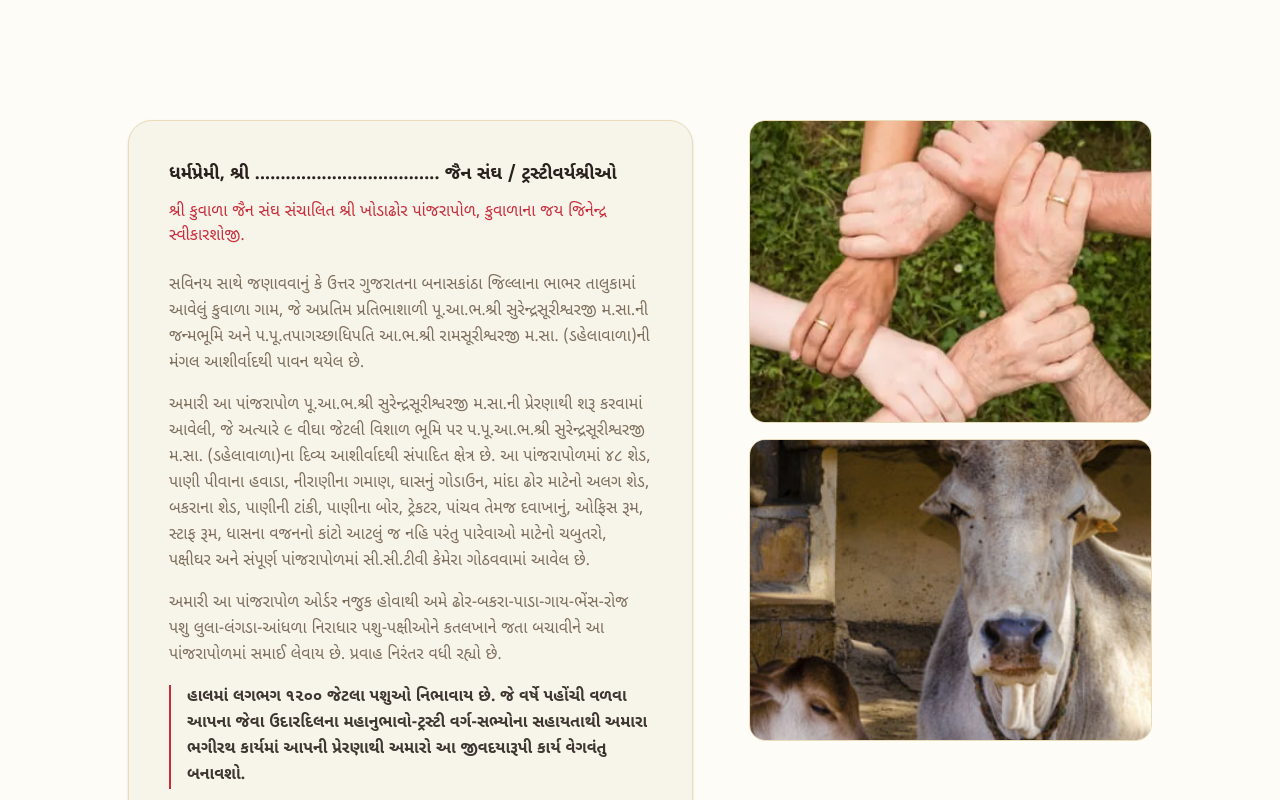
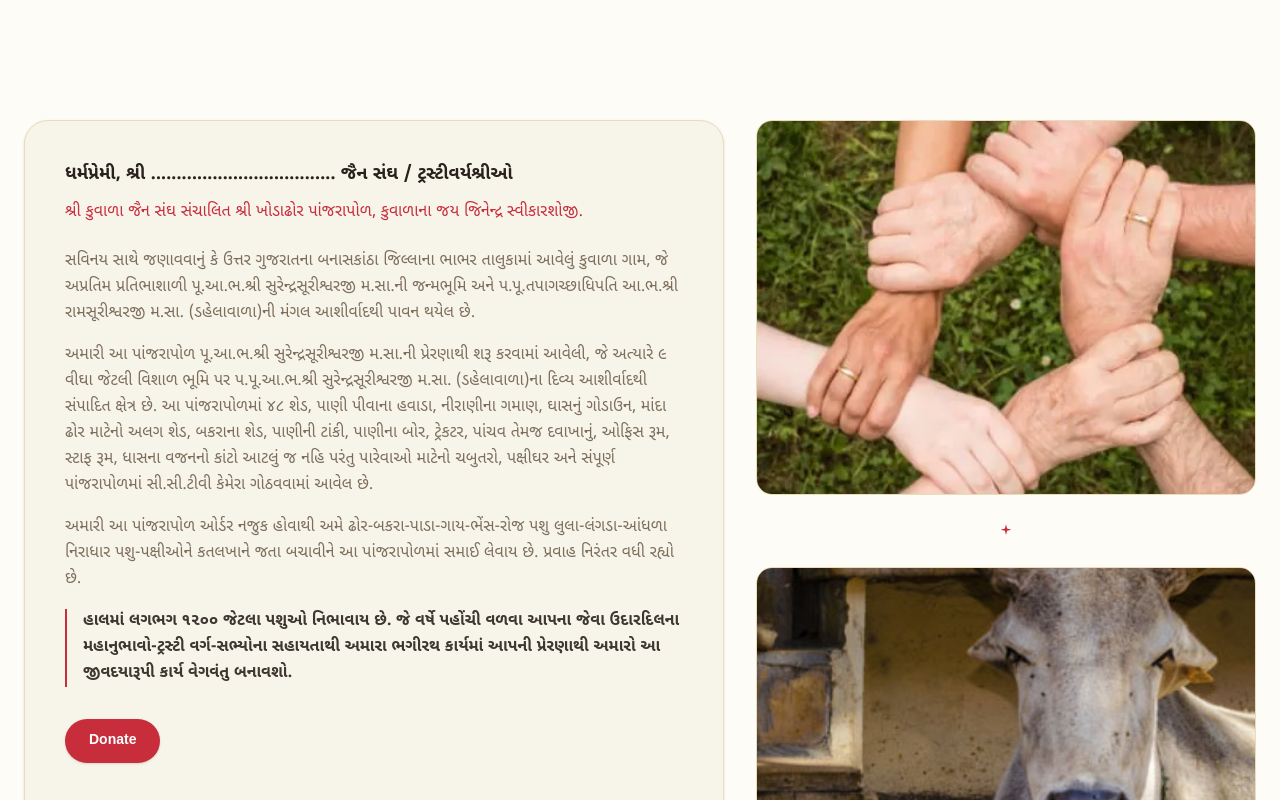
Before and after one commit to Viram-Tech/kuvalapanjrapole, a React (Vite) app: page /en in a window 1280 px wide. Shown: the part 5400-6200 px from the top of the page. Built offline with nearby package versions, Linux system fonts and the light colour scheme.

Commit message:
Tune Appeal layout: wider block, image divider, spacing

```diff
--- a/src/sections/Appeal.jsx
+++ b/src/sections/Appeal.jsx
@@ -7,8 +7,8 @@ export default function Appeal() {
 
   return (
     <section id="appeal" className="bg-paper px-4 py-24 sm:px-6 md:py-32">
-      <div className="mx-auto max-w-5xl">
-        <div className="grid items-start gap-10 lg:grid-cols-[1.4fr_1fr] lg:gap-14">
+      <div className="mx-auto max-w-7xl">
+        <div className="grid items-start gap-8 lg:grid-cols-[1.4fr_1fr] lg:items-stretch lg:gap-8">
           {/* Letter */}
           <div className="font-guj rounded-3xl border border-line bg-paper-2 p-8 shadow-sm md:p-10">
             <p className="text-lg font-semibold text-ink">
@@ -43,8 +43,10 @@ export default function Appeal() {
             </div>
           </div>
 
-          {/* Images */}
-          <div className="grid gap-4 sm:grid-cols-2 lg:grid-cols-1">
+          {/* Images — on large screens they sit at the top and bottom of the
+              letter's height, with a decorative divider filling the space between,
+              so the second image ends near the Donate button. */}
+          <div className="flex flex-col gap-6 sm:grid sm:grid-cols-2 lg:flex lg:h-full lg:flex-col lg:gap-0">
             <div className="aspect-[4/3] overflow-hidden rounded-2xl border border-line">
               <img
                 src="/images/joining1.webp"
@@ -52,6 +54,16 @@ export default function Appeal() {
                 className="h-full w-full object-cover transition-transform duration-500 hover:scale-105"
               />
             </div>
+
+            {/* Divider — only in the tall gap on large screens */}
+            <div className="hidden flex-1 flex-col items-center justify-center py-4 lg:flex" aria-hidden>
+              <span className="w-px flex-1 bg-line" />
+              <svg viewBox="0 0 24 24" className="my-3 h-4 w-4 text-maroon" fill="currentColor">
+                <path d="M12 2l1.6 6.4L20 10l-6.4 1.6L12 18l-1.6-6.4L4 10l6.4-1.6z" />
+              </svg>
+              <span className="w-px flex-1 bg-line" />
+            </div>
+
             <div className="aspect-[4/3] overflow-hidden rounded-2xl border border-line">
               <img
                 src="/images/xjoining2.jpg"
```
